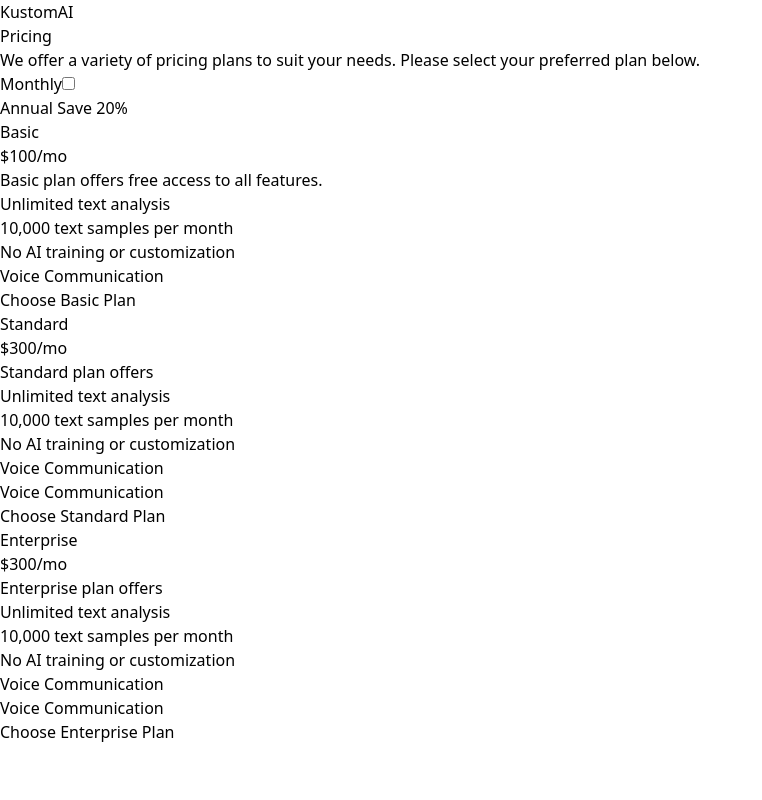
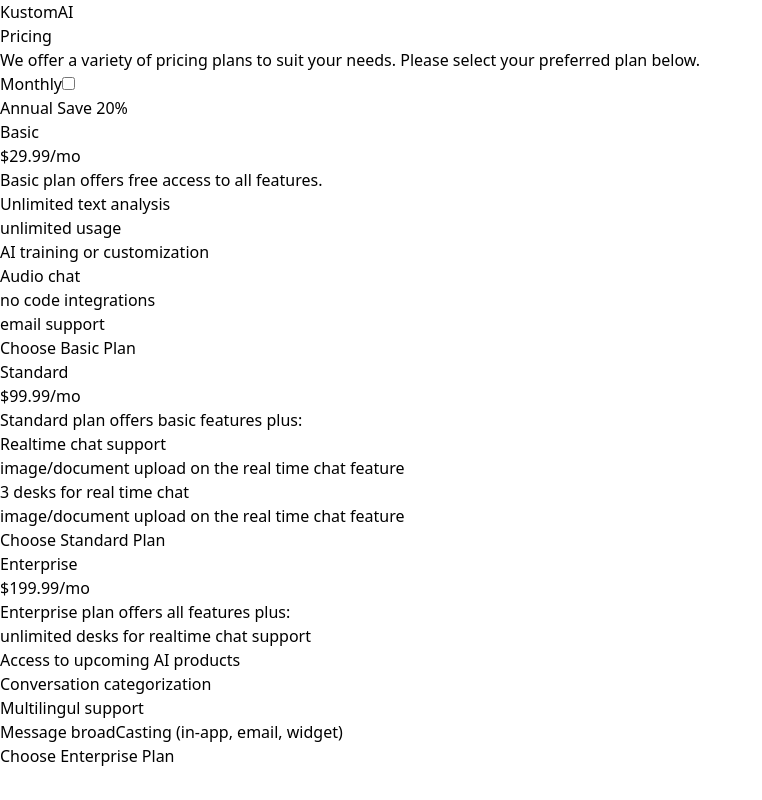
Before and after one commit to wisdom6715/Evana, a Next.js app: page /pricing in a window 1280 px wide. Shown: the whole page, without its empty margins (0-762 px from the left). Built offline with nearby package versions, Linux system fonts and the light colour scheme.

Commit message:
fixing pricing features

```diff
--- a/src/app/pricing/page.tsx
+++ b/src/app/pricing/page.tsx
@@ -15,41 +15,42 @@
   {
     id: 'basicPlan',
     name: 'Basic',
-    price: 100,
+    price: 29.99,
     description: 'Basic plan offers free access to all features.',
     features: [
       'Unlimited text analysis',
-      '10,000 text samples per month',
-      'No AI training or customization',
-      'Voice Communication'
+      'unlimited usage',
+      'AI training or customization',
+      'Audio chat',
+      'no code integrations',
+      'email support',
     ],
     buttonText: 'Choose Basic Plan'
   },
   {
     id: 'standardPlan',
     name: 'Standard',
-    price: 300,
-    description: 'Standard plan offers',
+    price: 99.99,
+    description: 'Standard plan offers basic features plus:',
     features: [
-      'Unlimited text analysis',
-      '10,000 text samples per month',
-      'No AI training or customization',
-      'Voice Communication',
-      'Voice Communication'
+      'Realtime chat support',
+      'image/document upload on the real time chat feature',
+      '3 desks for real time chat',
+      'image/document upload on the real time chat feature'
     ],
     buttonText: 'Choose Standard Plan'
   },
   {
     id: 'enterprisePlan',
     name: 'Enterprise',
-    price: 300,
-    description: 'Enterprise plan offers',
+    price: 199.99,
+    description: 'Enterprise plan offers all features plus:',
     features: [
-      'Unlimited text analysis',
-      '10,000 text samples per month',
-      'No AI training or customization',
-      'Voice Communication',
-      'Voice Communication'
+      'unlimited desks for realtime chat support',
+      'Access to upcoming AI products',
+      'Conversation categorization',
+      'Multilingul support',
+      'Message broadCasting (in-app, email, widget)'
     ],
     buttonText: 'Choose Enterprise Plan'
   }
```
